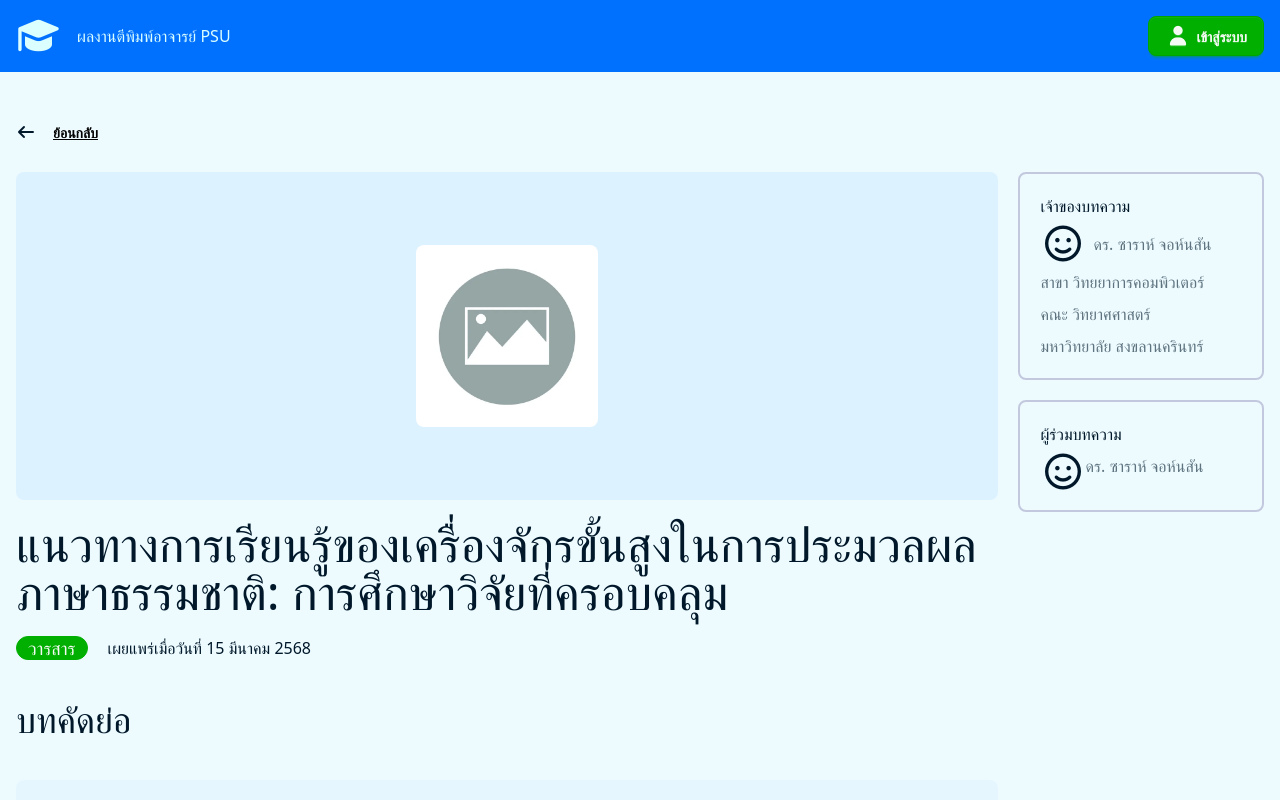
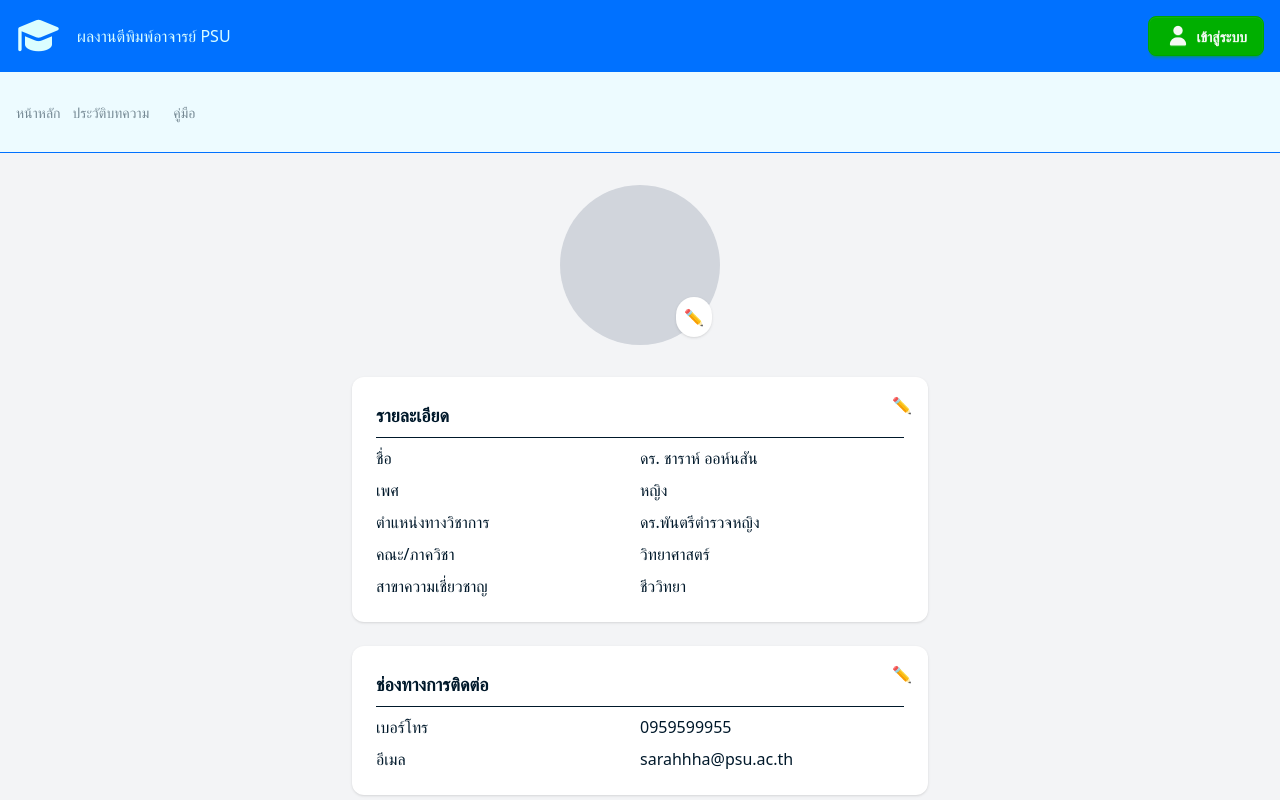
Before and after one commit to Tanagon492547/teacher_pubmanager_system, a Next.js app: page /proflie in a window 1280 px wide. Shown: the top 800 px of the page. Built offline with nearby package versions, Linux system fonts and the light colour scheme.

Commit message:
add proflie.tsx

```diff
--- a/app/layout.tsx
+++ b/app/layout.tsx
@@ -10,7 +10,7 @@ const RootLayout = ({ children }: Readonly<{ children: React.ReactNode; }>) => {
   const pathname = usePathname();
   const userType = ''; // เปลี่ยนเป็น 'teacher' , 'staff' 'admin' ตามที่ต้องการ
 
-  const login = false; // เปลี่ยนเป็น true เพื่อแสดง Navbar
+  const login = true; // เปลี่ยนเป็น true เพื่อแสดง Navbar
 
   return (
     <html lang="en">
--- /dev/null
+++ b/app/proflie/page.tsx
@@ -0,0 +1,57 @@
+import React from "react";
+
+const ProfilePage = () => {
+  return (
+    <div className="bg-gray-100 min-h-screen">
+      <div className="flex flex-col items-center py-8">
+        {/* รูปโปรไฟล์ */}
+        <div className="relative">
+          <div className="w-40 h-40 rounded-full bg-gray-300 flex items-center justify-center">
+            {/* สามารถใส่ <img src="..." /> ได้ */}
+          </div>
+          <button className="absolute bottom-2 right-2 bg-white rounded-full p-2 shadow">
+            <span role="img" aria-label="edit">✏️</span>
+          </button>
+        </div>
+
+        {/* กล่องรายละเอียด */}
+        <div className="mt-8 w-full max-w-xl">
+          <div className="bg-white rounded-xl shadow p-6 mb-6 relative">
+            <h2 className="text-lg font-semibold mb-2 border-b pb-2">รายละเอียด</h2>
+            <button className="absolute top-4 right-4 text-gray-500">
+              <span role="img" aria-label="edit">✏️</span>
+            </button>
+            <div className="grid grid-cols-2 gap-y-2">
+              <div>ชื่อ</div>
+              <div className="font-medium">ดร. ชาราห์ ออห์นสัน</div>
+              <div>เพศ</div>
+              <div className="font-medium">หญิง</div>
+              <div>ตำแหน่งทางวิชาการ</div>
+              <div className="font-medium">ดร.พันตรีตำรวจหญิง</div>
+              <div>คณะ/ภาควิชา</div>
+              <div className="font-medium">วิทยาศาสตร์</div>
+              <div>สาขาความเชี่ยวชาญ</div>
+              <div className="font-medium">ชีววิทยา</div>
+            </div>
+          </div>
+
+          {/* กล่องช่องทางการติดต่อ */}
+          <div className="bg-white rounded-xl shadow p-6 relative">
+            <h2 className="text-lg font-semibold mb-2 border-b pb-2">ช่องทางการติดต่อ</h2>
+            <button className="absolute top-4 right-4 text-gray-500">
+              <span role="img" aria-label="edit">✏️</span>
+            </button>
+            <div className="grid grid-cols-2 gap-y-2">
+              <div>เบอร์โทร</div>
+              <div className="font-medium">0959599955</div>
+              <div>อีเมล</div>
+              <div className="font-medium">sarahhha@psu.ac.th</div>
+            </div>
+          </div>
+        </div>
+      </div>
+    </div>
+  );
+}
+
+export default ProfilePage;
```
